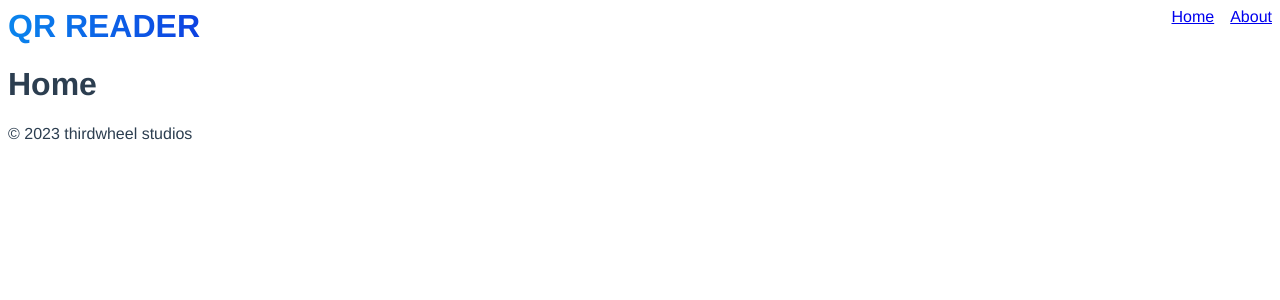
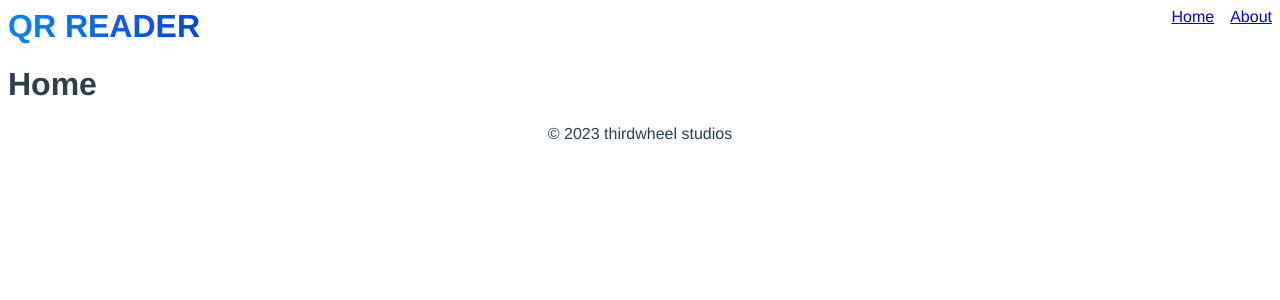
Before and after one commit to thirdwheelstudios/qr-reader, a Vue app: page / in a window 1280 px wide. Shown: the top 300 px of the page. Built offline with nearby package versions, Linux system fonts and the light colour scheme.

Commit message:
Center text

```diff
--- a/src/components/AppFooter.vue
+++ b/src/components/AppFooter.vue
@@ -7,3 +7,9 @@ const currentYear = ref(new Date().getFullYear())
 <template>
   <footer>© {{ currentYear }} thirdwheel studios</footer>
 </template>
+
+<style scoped lang="scss">
+footer {
+  text-align: center;
+}
+</style>
```
